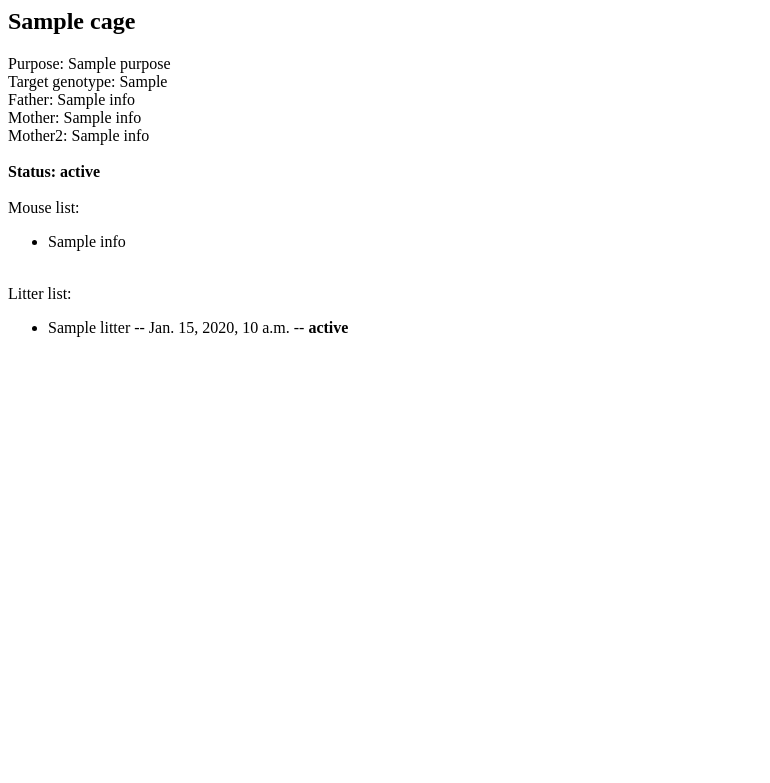
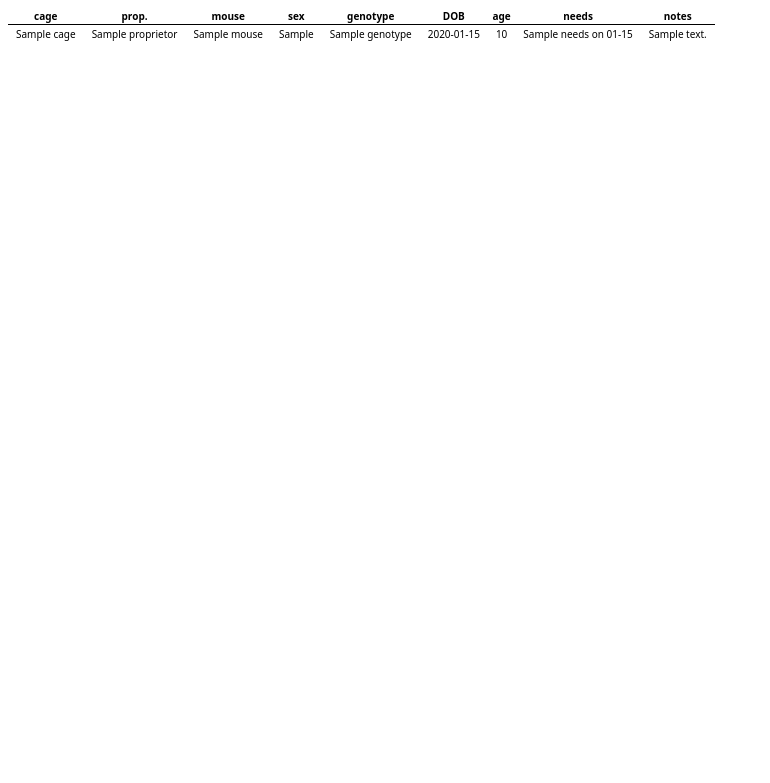
Before and after one commit to cxrodgers/MouseColonyChris, a Django app: template colony/templates/colony/index.html in a window 1280 px wide. Shown: the top 783 px of the page, without its empty margins (0-770 px from the left). Run offline with Django 3.2, Linux system fonts and the light colour scheme; the template is opened without the code that fills it: most values are stand-ins (such as "Sample title", 1, 10 or a date in 2020).

Commit message:
using standard django view for census view

```diff
--- a/colony/templates/colony/index.html
+++ b/colony/templates/colony/index.html
@@ -1,56 +1,78 @@
-{% if object_list %}
+{# specifies the overall style #}
+<style type="text/css">
+tr
+{
+    font-family: Sans;
+    font-size: 10;
+}
+td
+{
+    padding:2px 8px 2px 8px; {# space between rows and columns #}
+    font-family: Sans;
+    font-size: 10;
+}
+</style>
+
+{# big table of cages #}
+<table border="0" style="text-align: center; border-collapse: collapse">
+    {# header row #}
+    <tr>
+        <th>cage</th>
+        <th>prop.</th>
+        <th>mouse</th>
+        <th>sex</th>
+        <th>genotype</th>
+        <th>DOB</th>
+        <th>age</th>
+        <th>needs</th>
+        <th>notes</th>
+    </tr>
+
+    {# iterate over every cage #}
     {% for cage in object_list %}
-        <h2>{{ cage.name }} {% if cage.defunct %} (defunct) {% endif %}</h2>
-
-        {% if cage.purpose %}
-            Purpose: {{cage.purpose}}<br />
+        {% if not cage.defunct %}
+            {# display some error text if the cage is empty #}
+            {% if not cage.mouse_set.all %}
+                <td> {{ cage.name }} </td>
+                <td>{{ cage.proprietor }} </td>
+                <td>EMPTY</td>
             {% endif %}
 
-        Target genotype: {{cage.target_genotype}}<br />
+            {# loop over mice in the cage, with a border above the first one #}
+            {% for mouse in cage.mouse_set.all %}
+            <tr {% if forloop.counter0 == 0%} style="border-top: thin solid" {% endif %}>
+                {# only print name and proprietor for first one #}
+                <td> {% if forloop.counter0 == 0 %} {{ cage.name }} {% endif %} </td>
+                <td> {% if forloop.counter0 == 0 %} {{ cage.proprietor }} {% endif %} </td>
 
-        {% if cage.father %}
-            Father: {{cage.father.info}}<br />
+                {# print pup in front of mouse name #}
+                {% if mouse.litter.breeding_cage == cage %}
+                    <td> pup {{ mouse.name }} </td>
+                {% else %}
+                    <td>{{ mouse.name }}</td>
                 {% endif %}
 
-        {% if cage.mother %}
-            Mother: {{cage.mother.info}}<br />
+                {# print sex, genotype, dob #}
+                <td>{{ mouse.get_sex_display }}</td>
+                <td>{{ mouse.genotype }}</td>
+                <td>{{ mouse.dob|date:"Y-m-d" }}</td>
+                <td>{% if mouse.age %} {{ mouse.age }} {% endif %}</td>
+
+                {# print needs for first mouse in cage #}
+                {% if forloop.counter0 == 0 and cage.needs %}
+                    <td>{{ cage.needs }} on {{ cage.need_date|date:"m-d" }}</td>
+                {% else %}
+                    <td />
                 {% endif %}
 
-        {% if cage.mother2 %}
-            Mother2: {{cage.mother2.info}}<br />
+                {# print notes for first mouse in cage #}
+                {% if forloop.counter0 == 0 %}
+                    <td>{{ cage.notes }}</td>
+                {% else %}
+                    <td />
                 {% endif %}
-
-        <br />
-        {% if cage.status %}
-            <strong>Status: {{cage.status}}</strong><br />
+            </tr>
+            {% endfor %}
         {% endif %}
-
-        <br />
-        Mouse list:<br />
-
-        {% if cage.mouse_set.all %}
-            <ul>
-            {% for mouse in cage.mouse_set.all %}
-                <li>{{ mouse.info }}</li>
     {% endfor %}
-            </ul>
-        {% else %}
-            Cage is empty.
-        {% endif %}
-
-        <br />
-        Litter list:<br />
-
-        {% if cage.litter_set.all %}
-            <ul>
-            {% for litter in cage.litter_set.all %}
-                <li>{{ litter.name }} -- {{ litter.dob }} -- <strong>{{ litter.status }}</strong></li>
-            {% endfor %}
-            </ul>
-        {% endif %}
-
-    {% endfor %}
-
-{% else %}
-    <p>No cages are available.</p>
-{% endif %}
+</table>
```
Lines whose indentation alone changed are shown as unchanged.
